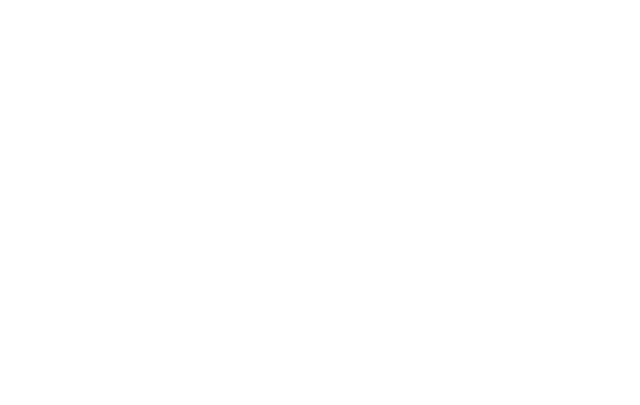
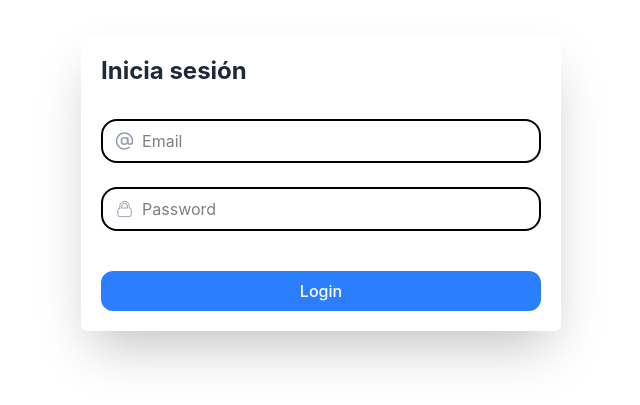
Before and after one commit to Tapia-GJ/test_frontend, a React (Vite) app in the folder prueba_abrhil/: page /login in a window 1280 px wide. Shown: the part 217-622 px from the top of the page, without its empty margins (319-959 px from the left). Built offline with nearby package versions, Linux system fonts and the light colour scheme; no server answers.

Commit message:
add LoginPage con funcionalidad

```diff
--- a/prueba_abrhil/src/pages/auth/Login.tsx
+++ b/prueba_abrhil/src/pages/auth/Login.tsx
@@ -1,5 +1,80 @@
+import { ArrobaIcon } from "@/components/icons/ArrobaIcon";
+import { LockIcon } from "@/components/icons/LockIcon";
+import { Button } from '@/components/Button';
+import { useAuthStore } from "@/store/authStore";
+import { useNavigate } from "react-router";
+import { loginRequest } from "@/services/authService";
+import { type LoginFormData, loginSchema } from "@/schemas/loginSchema";
+import { zodResolver } from "@hookform/resolvers/zod"
+import { useForm } from "react-hook-form"
 
 export default function LoginPage() {
-  return (<></>)
+  const navigate = useNavigate()
+  const setAuth = useAuthStore((s) => s.setAuth)
+
+  const {
+    register,
+    handleSubmit,
+    formState: { errors },
+    setError,
+  } = useForm<LoginFormData>({
+    resolver: zodResolver(loginSchema),
+  })
+
+  const onSubmit = async (data: LoginFormData) => {
+    try {
+      const res = await loginRequest(data.email, data.password)
+      setAuth(res.user, res.token)
+      navigate("/users", { replace: true })
+    } catch {
+      setError("root", { message: "Email o contraseña incorrectos" })
+    }
+  }
+  return (<>
+    <div className="h-screen flex">
+      <div className="flex w-full justify-center items-center bg-white space-y-8">
+        <div className="w-2xl px-8 md:px-32 lg:px-24">
+          <form onSubmit={handleSubmit(onSubmit)} className="bg-white rounded-md shadow-2xl p-5">
+            <h1 className="text-gray-800 font-bold text-2xl mb-8">Inicia sesión</h1>
+            {errors.root && (
+              <p className="mb-4 rounded-lg bg-red-50 border border-red-200 px-3 py-2 text-sm text-red-600 text-center">
+                {errors.root.message}
+              </p>
+            )}
+            <div className="flex items-center border-2 py-2 px-3 rounded-2xl">
+              <ArrobaIcon className="h-5 w-5 text-gray-400" />
+              <input
+                id="email"
+                className=" pl-2 w-full outline-none border-none"
+                type="email"
+                placeholder="Email"
+                {...register("email")}
+              />
+            </div>
+            {errors.email && (
+              <p className="text-xs text-red-500">{errors.email.message}</p>
+            )}
+            <div className="flex items-center border-2 py-2 px-3 rounded-2xl mt-6">
+              <LockIcon className="h-5 w-5 text-gray-400" />
+              <input
+                className="pl-2 w-full outline-none border-none"
+                type="password"
+                id="password"
+                placeholder="Password"
+                {...register("password")}
+              />
+
+            </div>
+            {errors.password && (
+              <p className="text-xs text-red-500">{errors.password.message}</p>
+            )}
+            <Button type="submit" className=" mt-10 w-full">Login</Button>
+
+          </form>
+        </div>
+
+      </div>
+    </div>
+  </>)
     ;
 }
```
